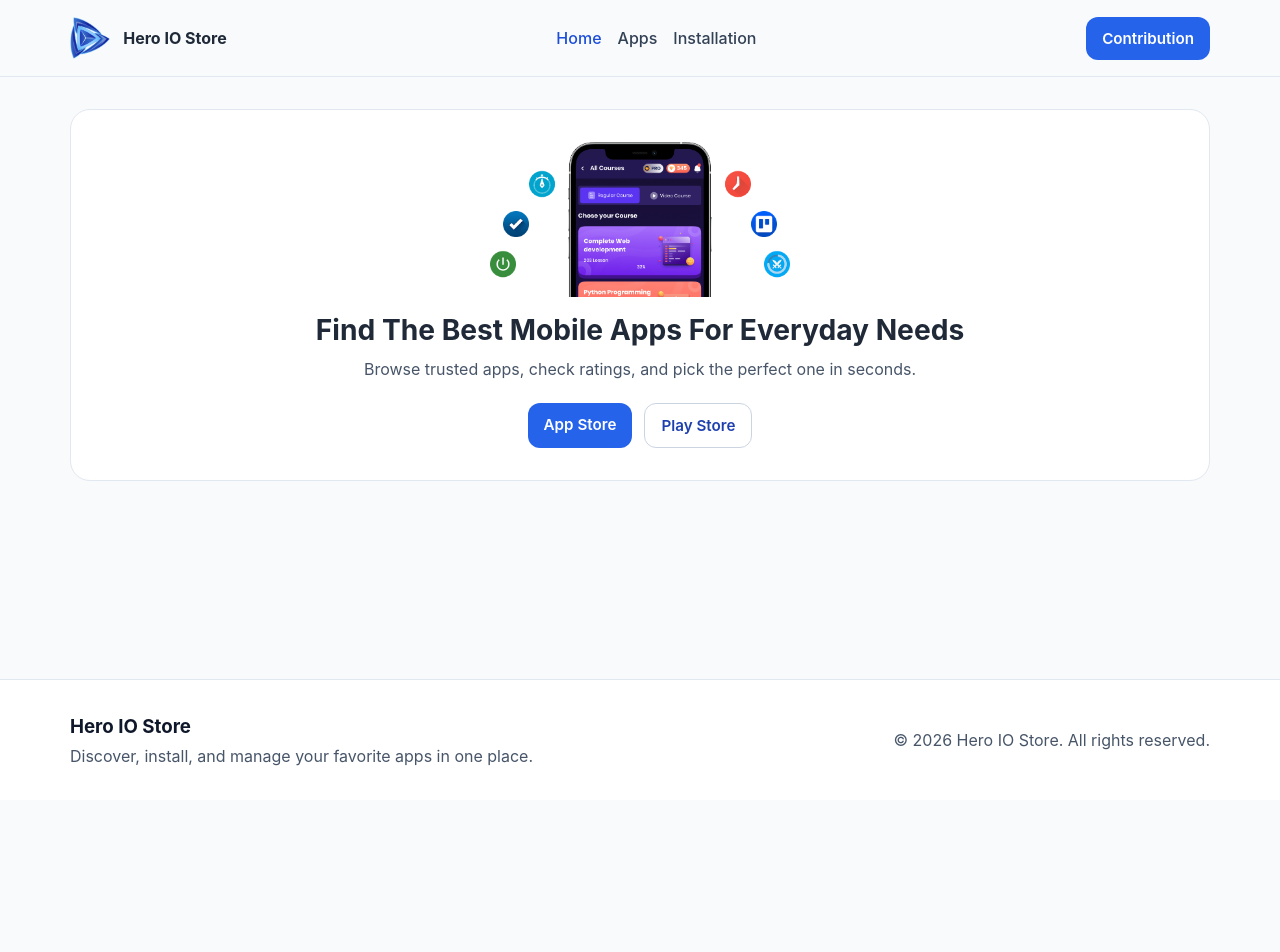
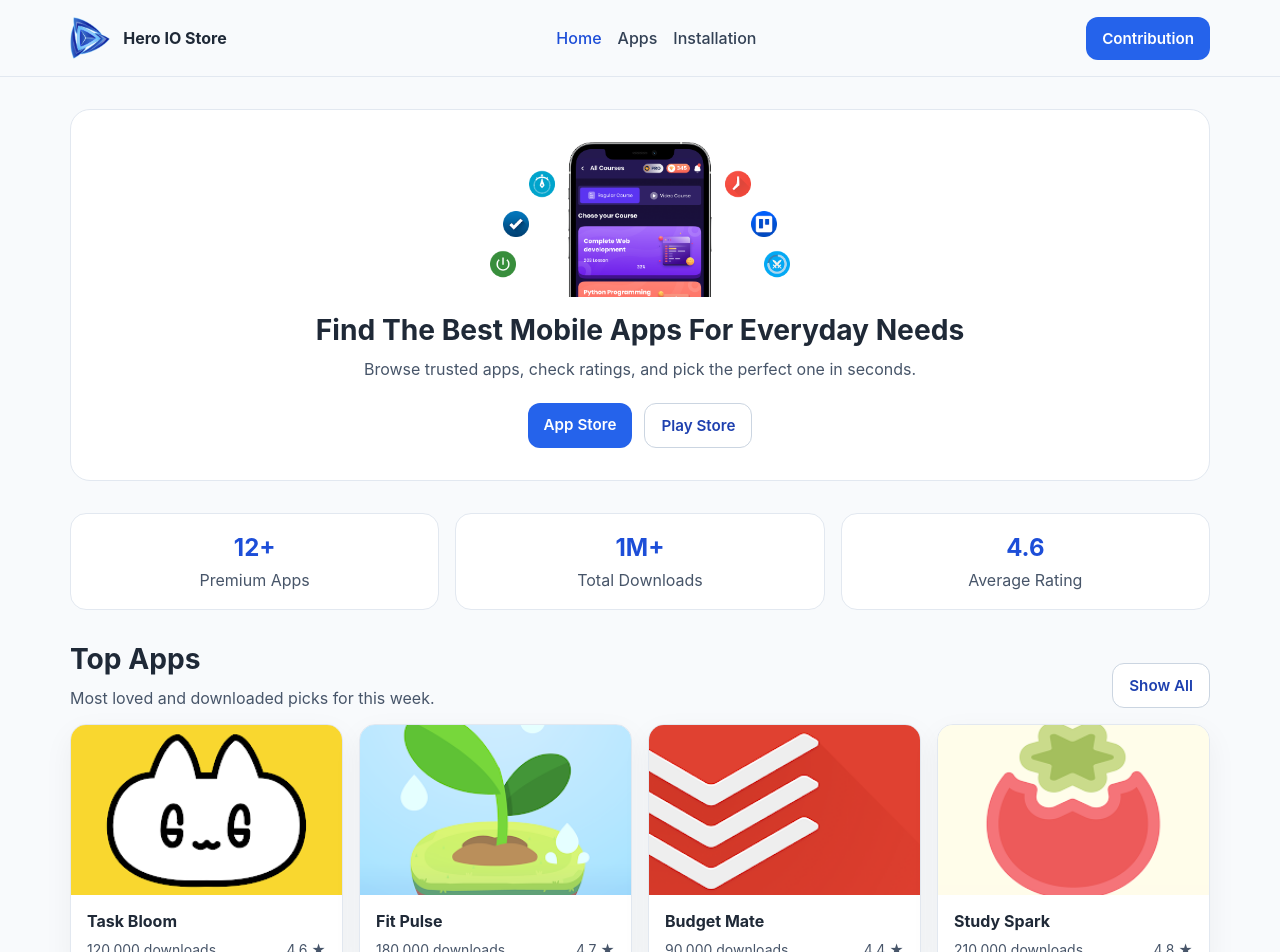
Before and after one commit to doctorHackan/hero-io, a React app: page / in a window 1280 px wide. Shown: the top 952 px of the page. Before the commit the page ends 800 px from the top, so only its background shows below. Built offline with nearby package versions, Linux system fonts and the light colour scheme; the HTML template or start-up script is replaced by a standard one.

Commit message:
build home stats and top apps

```diff
--- /dev/null
+++ b/src/components/AppCard.jsx
@@ -0,0 +1,20 @@
+import { Link } from 'react-router-dom'
+
+function AppCard({ app }) {
+  return (
+    <Link to={`/apps/${app.id}`} className="app-card-link">
+      <article className="app-card">
+        <img src={app.image} alt={app.title} className="app-cover" />
+        <div className="app-card-content">
+          <h3>{app.title}</h3>
+          <div className="app-meta">
+            <span>{app.downloads.toLocaleString()} downloads</span>
+            <span>{app.ratingAvg} ★</span>
+          </div>
+        </div>
+      </article>
+    </Link>
+  )
+}
+
+export default AppCard
--- a/src/index.css
+++ b/src/index.css
@@ -103,6 +103,43 @@ img {
   gap: 0.75rem;
 }
 
+.home-page {
+  display: grid;
+  gap: 2rem;
+}
+
+.state-grid {
+  display: grid;
+  grid-template-columns: repeat(3, minmax(0, 1fr));
+  gap: 1rem;
+}
+
+.state-card {
+  background: #fff;
+  border: 1px solid #e2e8f0;
+  border-radius: 1rem;
+  padding: 1.2rem;
+  text-align: center;
+}
+
+.state-card h2 {
+  margin: 0;
+  color: #1d4ed8;
+}
+
+.state-card p {
+  margin: 0.5rem 0 0;
+  color: #475569;
+}
+
+.section-header-row {
+  margin-bottom: 1rem;
+  display: flex;
+  align-items: end;
+  justify-content: space-between;
+  gap: 1rem;
+}
+
 .site-footer {
   border-top: 1px solid #e2e8f0;
   background: #fff;
@@ -185,6 +222,17 @@ img {
   box-shadow: 0 10px 30px rgba(15, 23, 42, 0.05);
 }
 
+.app-card-link:hover .app-card {
+  transform: translateY(-2px);
+  transition: 0.2s ease;
+}
+
+.app-cover {
+  width: 100%;
+  height: 170px;
+  object-fit: cover;
+}
+
 .app-card-content {
   padding: 1rem;
 }
@@ -204,6 +252,10 @@ img {
 @media (max-width: 1024px) {
   .card-grid {
     grid-template-columns: repeat(2, minmax(0, 1fr));
+  }
+
+  .state-grid {
+    grid-template-columns: 1fr;
   }
 }
 
@@ -233,6 +285,11 @@ img {
     flex-direction: column;
   }
 
+  .section-header-row {
+    align-items: start;
+    flex-direction: column;
+  }
+
   .card-grid {
     grid-template-columns: 1fr;
   }
--- a/src/pages/HomePage.jsx
+++ b/src/pages/HomePage.jsx
@@ -1,24 +1,72 @@
+import { Link } from 'react-router-dom'
+import AppCard from '../components/AppCard'
 import heroImage from '../assignment-assets/hero.png'
+import { appsData } from '../data/appsData'
+
+const topApps = appsData.slice(0, 8)
 
 function HomePage() {
   return (
-    <section className="container">
-      <div className="hero-banner">
+    <div className="container home-page">
+      <section className="hero-banner">
         <img src={heroImage} alt="Hero illustration" className="hero-banner-image" />
         <h1 className="section-title">Find The Best Mobile Apps For Everyday Needs</h1>
         <p className="section-subtitle">
           Browse trusted apps, check ratings, and pick the perfect one in seconds.
         </p>
         <div className="hero-actions">
-          <a className="btn btn-primary" href="https://www.apple.com/app-store/" target="_blank" rel="noreferrer">
+          <a
+            className="btn btn-primary"
+            href="https://www.apple.com/app-store/"
+            target="_blank"
+            rel="noreferrer"
+          >
             App Store
           </a>
-          <a className="btn btn-outline" href="https://play.google.com/store/games" target="_blank" rel="noreferrer">
+          <a
+            className="btn btn-outline"
+            href="https://play.google.com/store/games"
+            target="_blank"
+            rel="noreferrer"
+          >
             Play Store
           </a>
         </div>
-      </div>
-    </section>
+      </section>
+
+      <section className="state-grid">
+        <article className="state-card">
+          <h2>12+</h2>
+          <p>Premium Apps</p>
+        </article>
+        <article className="state-card">
+          <h2>1M+</h2>
+          <p>Total Downloads</p>
+        </article>
+        <article className="state-card">
+          <h2>4.6</h2>
+          <p>Average Rating</p>
+        </article>
+      </section>
+
+      <section>
+        <div className="section-header-row">
+          <div>
+            <h2 className="section-title">Top Apps</h2>
+            <p className="section-subtitle">Most loved and downloaded picks for this week.</p>
+          </div>
+          <Link to="/apps" className="btn btn-outline">
+            Show All
+          </Link>
+        </div>
+
+        <div className="card-grid">
+          {topApps.map((app) => (
+            <AppCard key={app.id} app={app} />
+          ))}
+        </div>
+      </section>
+    </div>
   )
 }
 
```
